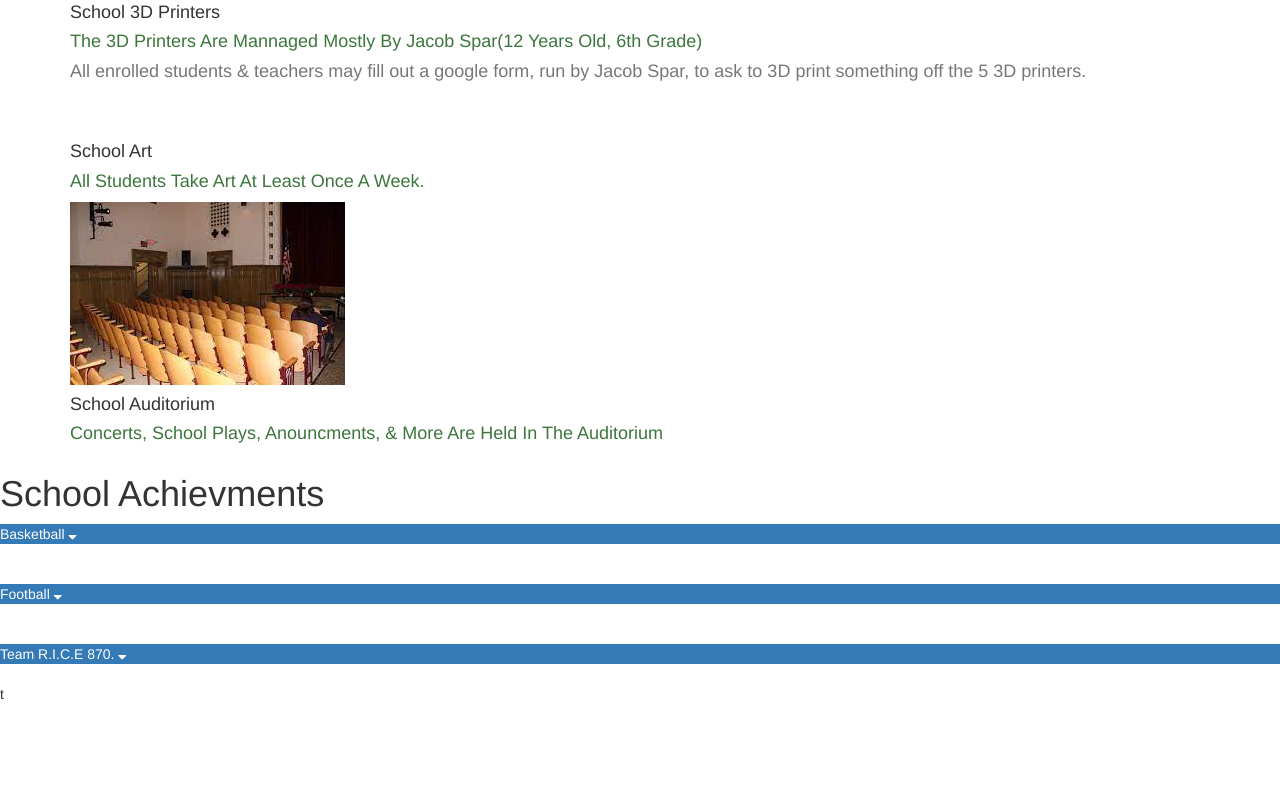
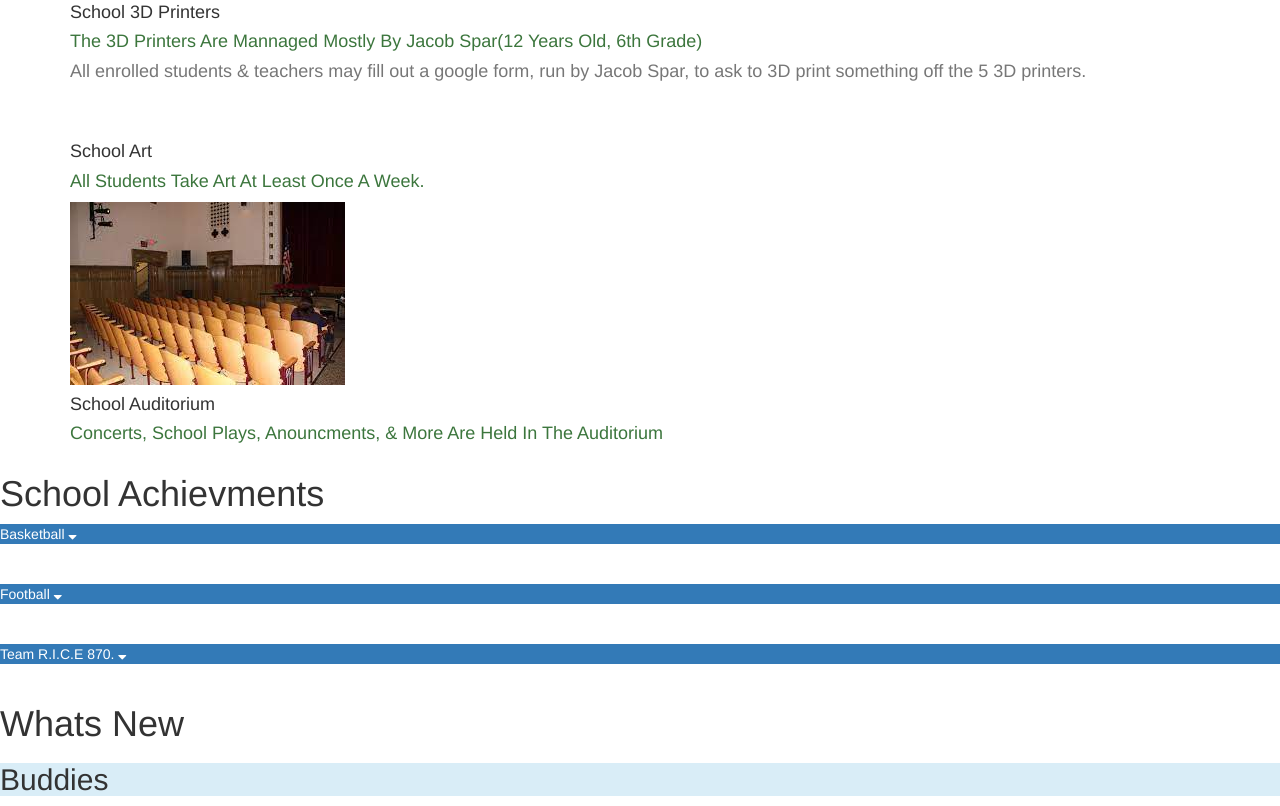
Before and after one commit to MasterCoder1323/main, a plain HTML site: page code/websites/gufsd/index.html in a window 1280 px wide. Shown: the part 497-1303 px from the top of the page. Before the commit the page ends 1211 px from the top, so only its background shows below. Drawn offline with nearby package versions, Linux system fonts and the light colour scheme.

Commit message:
begining of wnesection

```diff
--- a/code/websites/gufsd/index.html
+++ b/code/websites/gufsd/index.html
@@ -92,7 +92,12 @@
             </div>
         </div>
     </section>
-    <p>t</p>
+    <section id="wnew">
+        <h1>Whats New</h1>
+        <div class="bg-info">
+            <h2>Buddies</h2>
+        </div>
+    </section>
 </body>
 
 </html>
```
